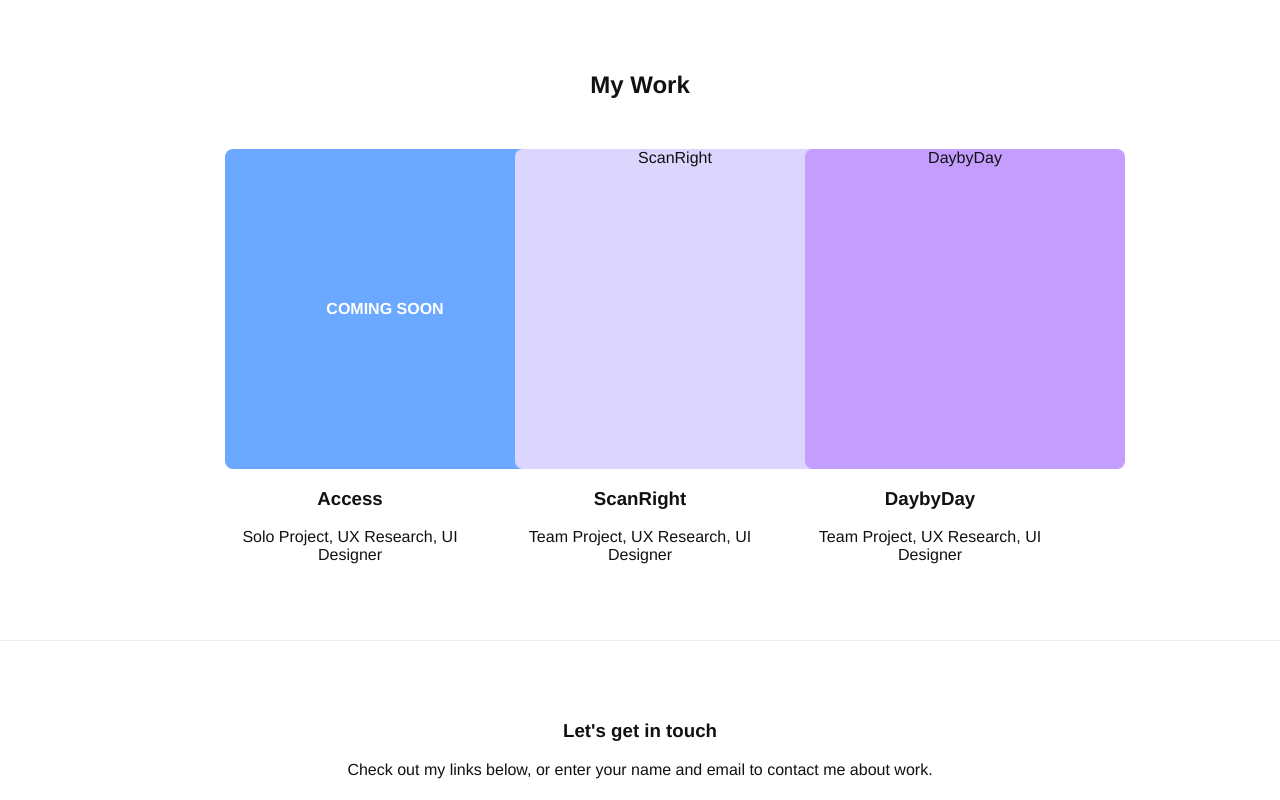
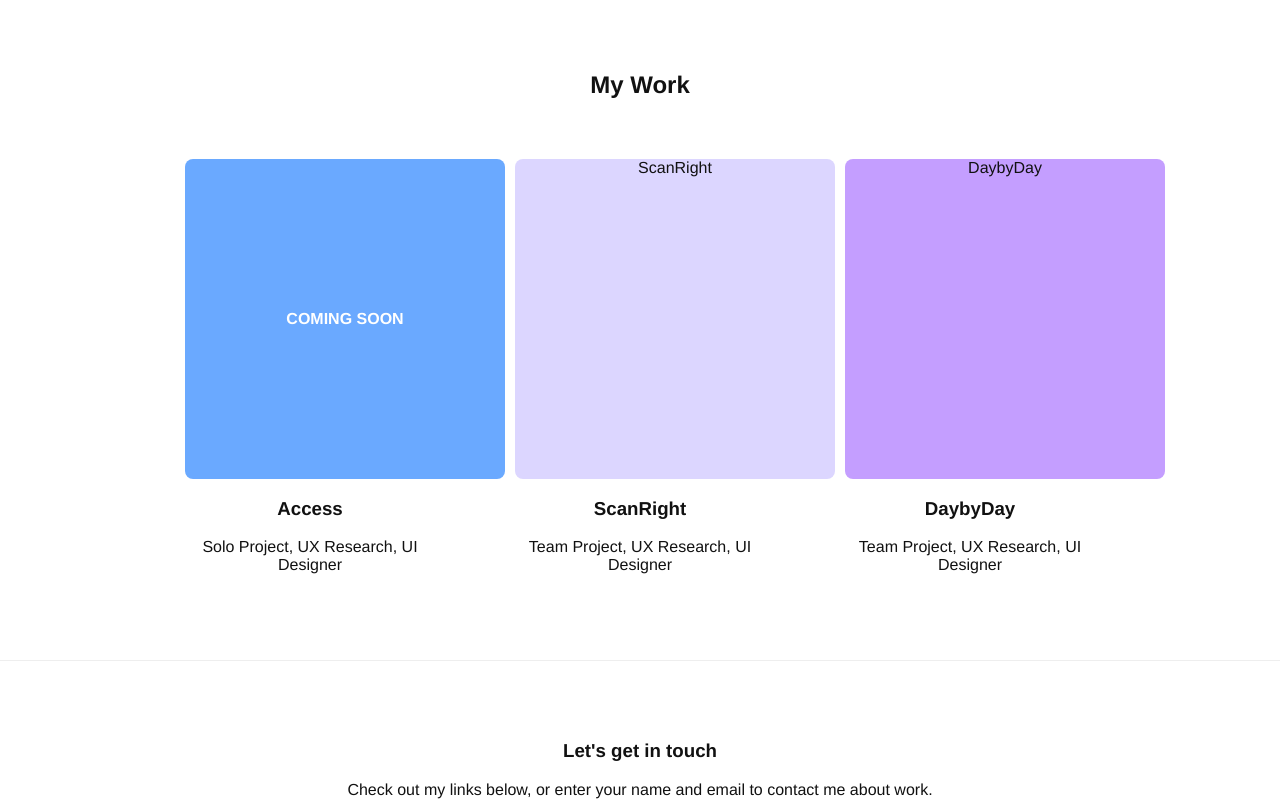
Before and after one commit to JaedanHiggins/Portfolio, a plain HTML site: page index.html in a window 1280 px wide. Shown: the part 592-1392 px from the top of the page. Drawn offline with Linux system fonts and the light colour scheme; grey boxes are pictures that could not be loaded.

Commit message:
Update style.css

```diff
--- a/style.css
+++ b/style.css
@@ -90,12 +90,17 @@ button:hover {
 .projects {
   display: flex;
   justify-content: center;
-  gap: 40px;
+  gap: 60px; /* increase spacing between cards */
+  flex-wrap: wrap; /* ensures cards wrap nicely on smaller screens */
+  margin-top: 40px;
 }
+
 .project-card {
   text-align: center;
   max-width: 250px;
+  margin: 10px; /* adds breathing room around each card */
 }
+
 
 /* About Page */
 .about {
```
